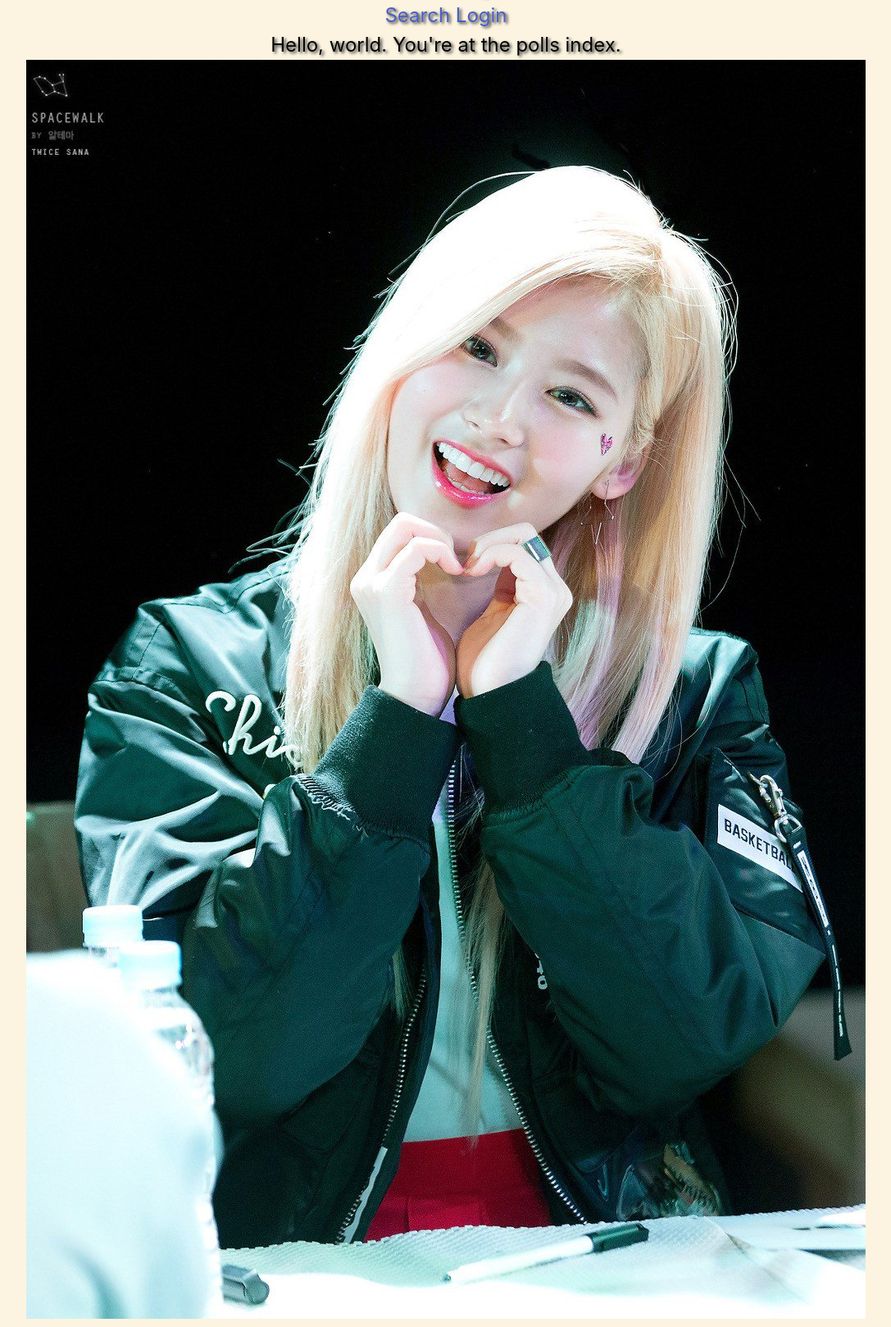
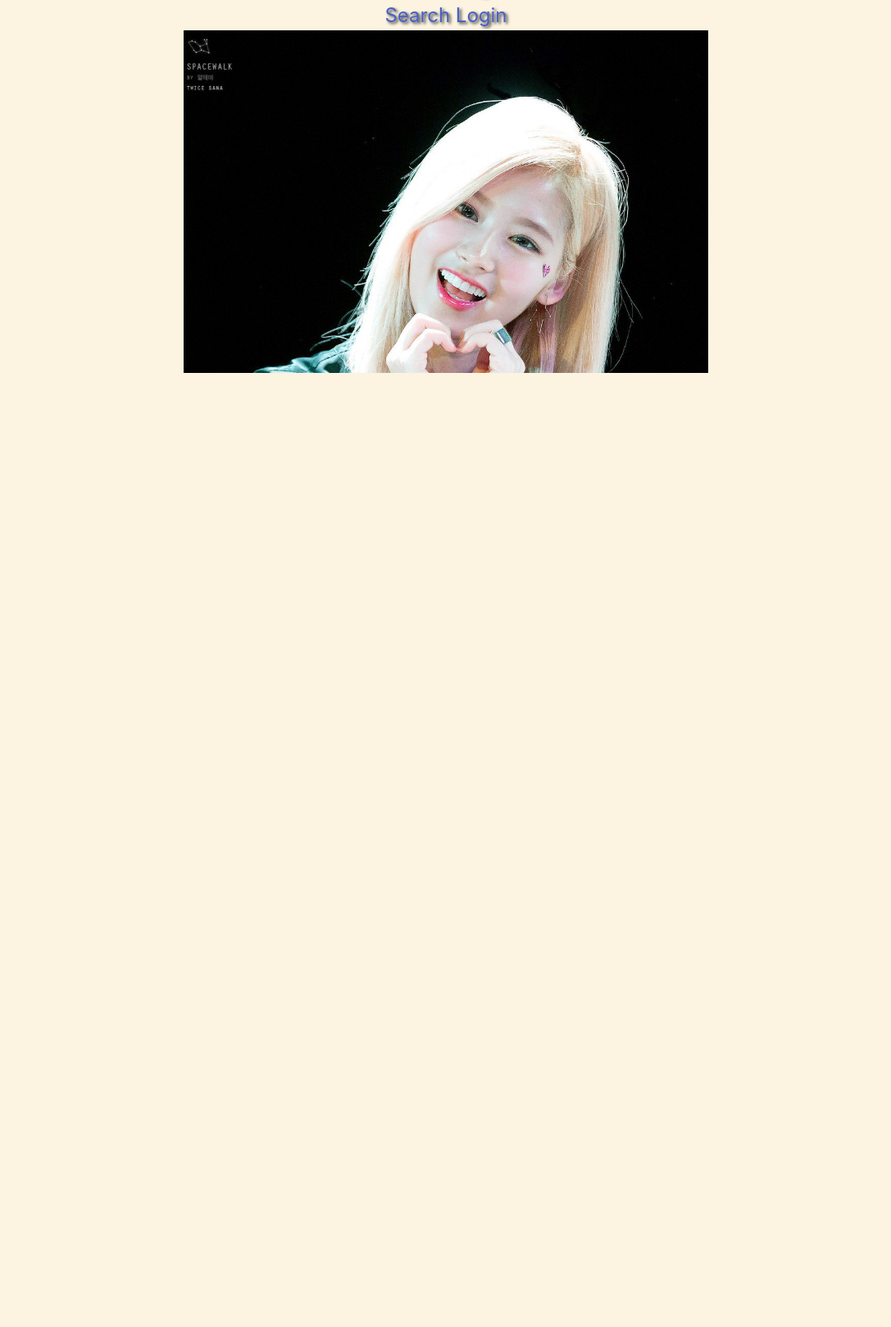
Before and after one commit to Honey618/POSTECH, a Django app: page / in a window 1280 px wide. Shown: the part 345-1964 px from the top of the page at 82% size, without its empty margins (96-1183 px from the left). After the commit the page ends 800 px from the top, so only its background shows below. Run offline with Django 3.2, Linux system fonts and the light colour scheme; some libraries are stand-ins or nearby versions.

Commit message:
FrontEnd working

```diff
--- a/O2O/static/main.css
+++ b/O2O/static/main.css
@@ -5,6 +5,14 @@ body{
     font-size: 24px;
     text-align: center;
     text-shadow: 0.1em 0.1em 0.15em #333;
+    overflow: hidden;
+    height: 100%;
+}
+html{
+  height: 100%;
+}
+img {
+  max-width: 50%;
 }
 .nav {
 	background-color: #fcf4e0;
@@ -60,6 +68,3 @@ body{
   opacity: 1;
   right: 0;
 }
-img {
-	max-width: 100%;
-}
--- a/O2O/templates/index.html
+++ b/O2O/templates/main.html
@@ -3,7 +3,7 @@
 <head>
 	<meta charset="UTF-8">
 	<title>CSS only Bulma nav bar</title>
-	<meta name="viewport" content="width=device-width, initial-scale=1">
+	<meta name="viewport" content="width=device-width, height=device-height;, initial-scale=1">
 	<link rel="stylesheet" href="https://cdnjs.cloudflare.com/ajax/libs/bulma/0.4.0/css/bulma.css" />
 	<link rel="stylesheet" href="/O2O/static/main.css">
 	<style>
--- a/O2O/urls.py
+++ b/O2O/urls.py
@@ -3,5 +3,5 @@ from django.conf.urls import url
 from . import views
 
 urlpatterns = [
-            url(r'^$', views.index, name='index'),
+            url(r'^$', views.main, name='main'),
             ]
--- a/O2O/views.py
+++ b/O2O/views.py
@@ -3,6 +3,9 @@ from __future__ import unicode_literals
 from django.shortcuts import render
 from django.http import HttpResponse
 
+def main(request):
+	return render(request, 'main.html')
+
 def index(request):
 	msg = "Hello, world. You're at the polls index."
 	return render(request, 'index.html', {'message': msg})
```
Also changed, not shown: 2 other files.
